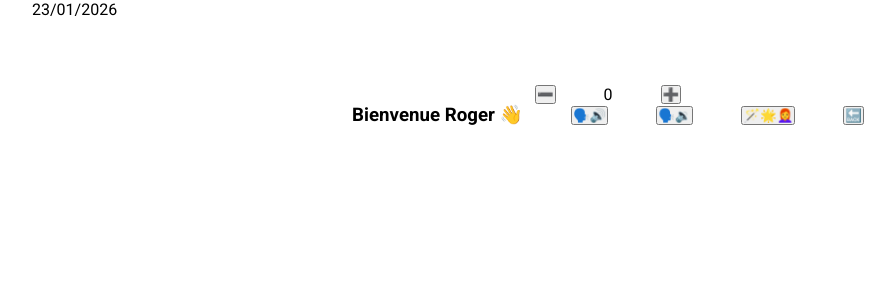
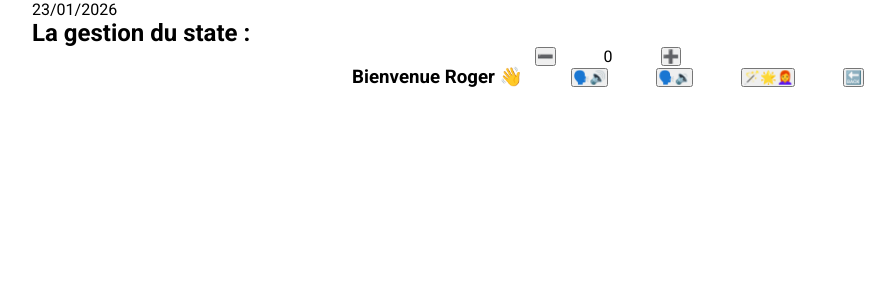
Before and after one commit to nabila-tamajnit/demo-react, a React (Vite) app: page / in a window 1280 px wide. Shown: the top 300 px of the page, without its empty margins (32-927 px from the left). Built offline with nearby package versions, Linux system fonts and the light colour scheme.

Commit message:
correction css

```diff
--- a/src/exos/3_Collections/MovieCard.module.css
+++ b/src/exos/3_Collections/MovieCard.module.css
@@ -4,11 +4,11 @@
     background-repeat: no-repeat;
 } */
 
-h2 {
+/* h2 {
     color: white;
     text-align: center;
     font-size: 3.5rem;
-}
+} */
 
 .card {
     background-color: rgb(44, 39, 39);
```
